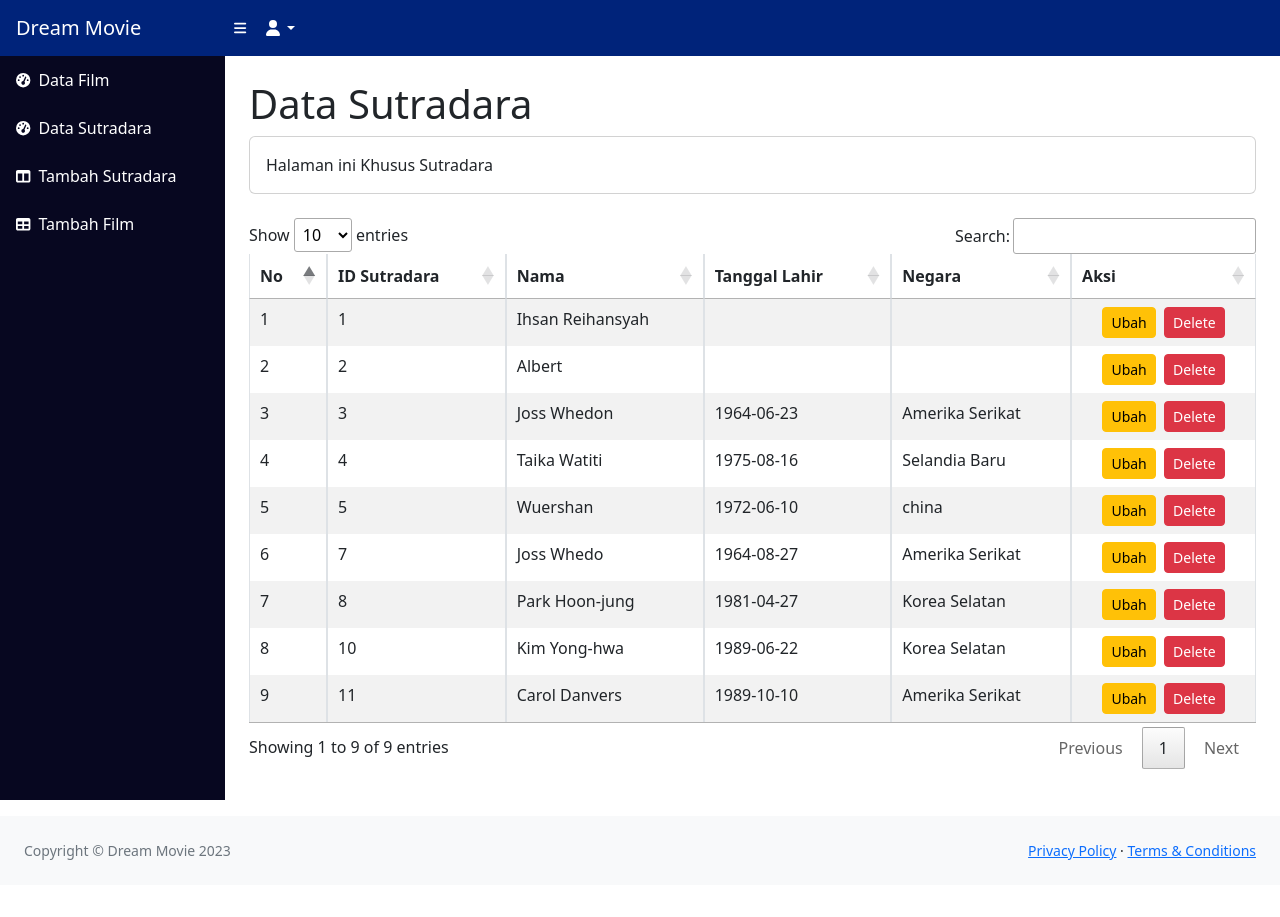
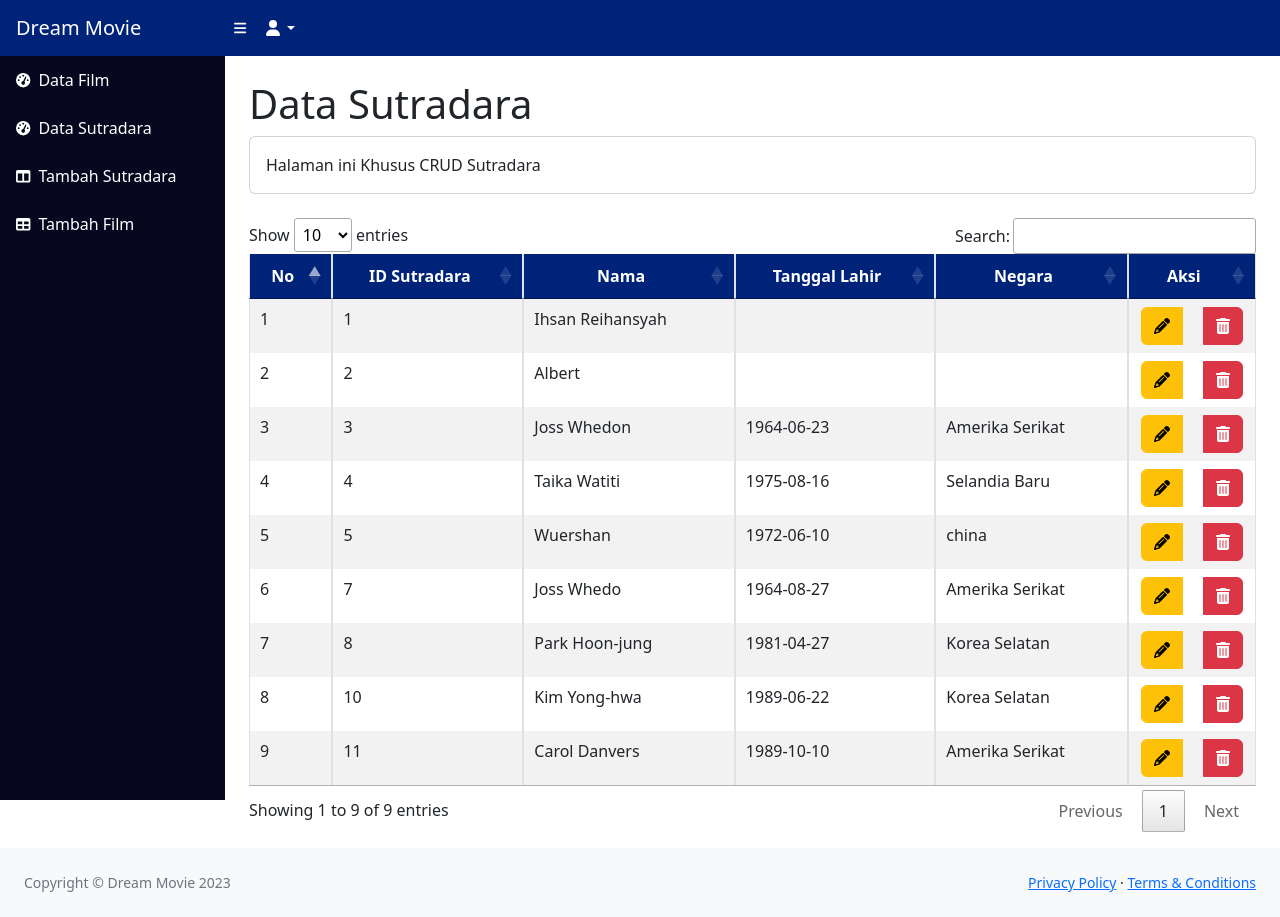
Before and after one commit to IhsanReihansyah/kelompok_e, a PHP site: page /data_sutradara.php in a window 1280 px wide. Before the commit the page ends 860 px from the top, so only its background shows below. Run offline with PHP 8.4, Linux system fonts and the light colour scheme; data comes from the database, SQL or seed files in the repository; some libraries are stand-ins or nearby versions.

Commit message:
beri wana pada data sutradara

```diff
--- a/admin/data_sutradara.php
+++ b/admin/data_sutradara.php
@@ -43,18 +43,18 @@
                     <h1 class="mt-4">Data Sutradara</h1>
                     <div class="card mb-4">
                         <div class="card-body">
-                            Halaman ini Khusus Sutradara
+                            Halaman ini Khusus CRUD Sutradara
                         </div>
                     </div>
                     <table id="sutradara" class="table table-striped table-bordered">
                         <thead>
                             <tr>
-                                <th>No</th>
-                                <th>ID Sutradara</th>
-                                <th>Nama</th>
-                                <th>Tanggal Lahir</th>
-                                <th>Negara</th>
-                                <th>Aksi</th>
+                            <th style="background-color: #00237A; color: #ffffff; text-align: center;">No</th>
+                            <th style="background-color: #00237A; color: #ffffff; text-align: center;">ID Sutradara</th>
+                            <th style="background-color: #00237A; color: #ffffff; text-align: center;">Nama</th>
+                            <th style="background-color: #00237A; color: #ffffff; text-align: center;">Tanggal Lahir</th>
+                            <th style="background-color: #00237A; color: #ffffff; text-align: center;">Negara</th>
+                            <th style="background-color: #00237A; color: #ffffff; text-align: center;">Aksi</th>
                             </tr>
                         </thead>
                         <tbody>
@@ -79,13 +79,14 @@
                                         <td>
                                             <?php echo $data["negara"]; ?>
                                         </td>
-                                        <td>
-                                            <center>
-                                                <a href="edit_sutradara.php?id_sutradara=<?php echo $data["id_sutradara"] ?>" class="btn btn-warning btn-sm">
-                                                    Ubah </a>&nbsp;
+                                        <td><center>
+                                        <div class="btn-group" role="group">
+                                        <a href="edit_sutradara.php?id_sutradara=<?php echo $data["id_sutradara"] ?>" class="btn btn-warning btn-md">
+                                                <i class="fas fa-pencil-alt"></i>
+                                            </a> &nbsp;&nbsp;&nbsp;&nbsp;&nbsp;
                                                 <a href="proses_hapus_sutradara.php?id_sutradara=<?php echo $data["id_sutradara"] ?>"
                                                     onclick="return confirm('Yakin Ingin Menghapus Data?')"
-                                                    class="btn btn-danger btn-sm">Delete </a>
+                                                    class="btn btn-danger btn-md"><i class="fas fa-trash-alt"></i></a>
                                             </center>
                                         </td>
                                     </tr>
```
